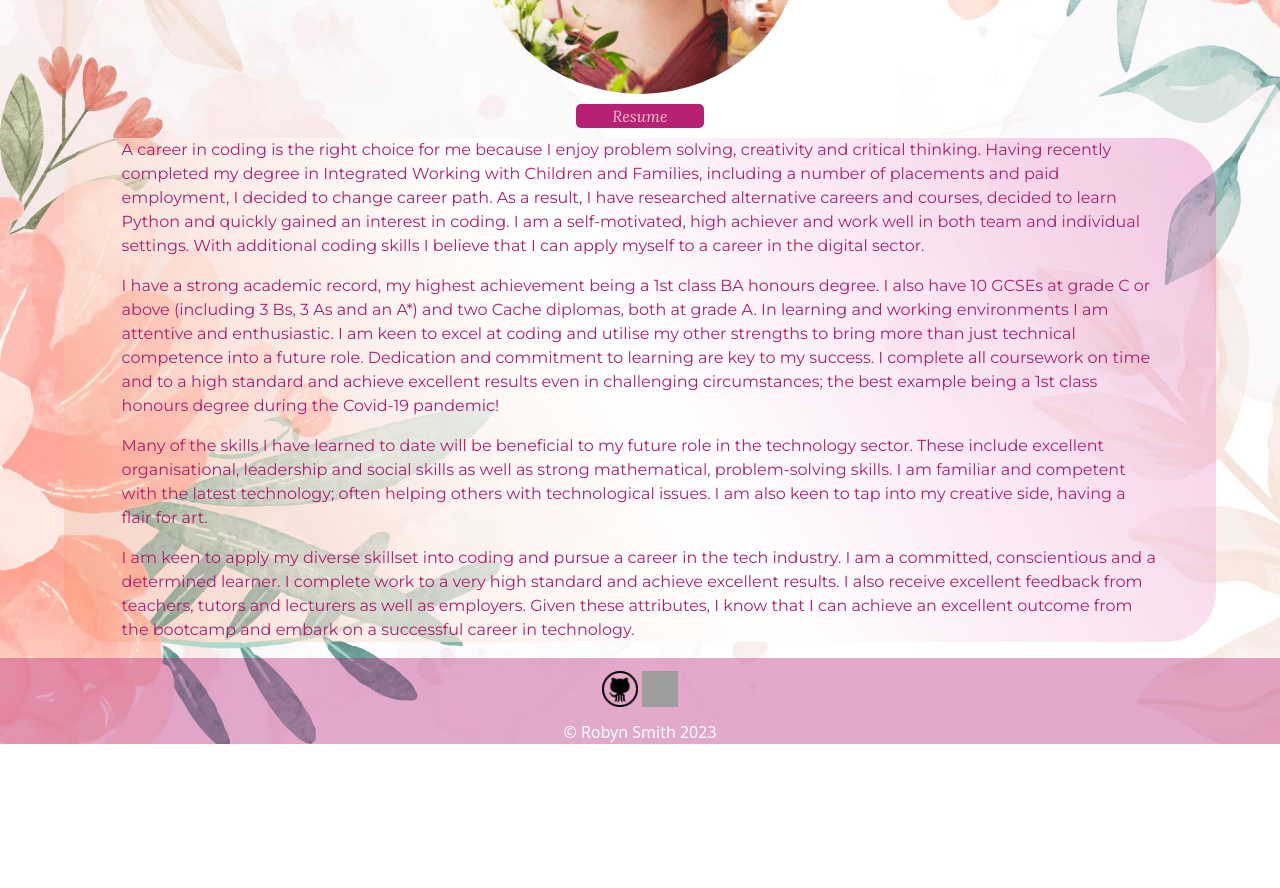
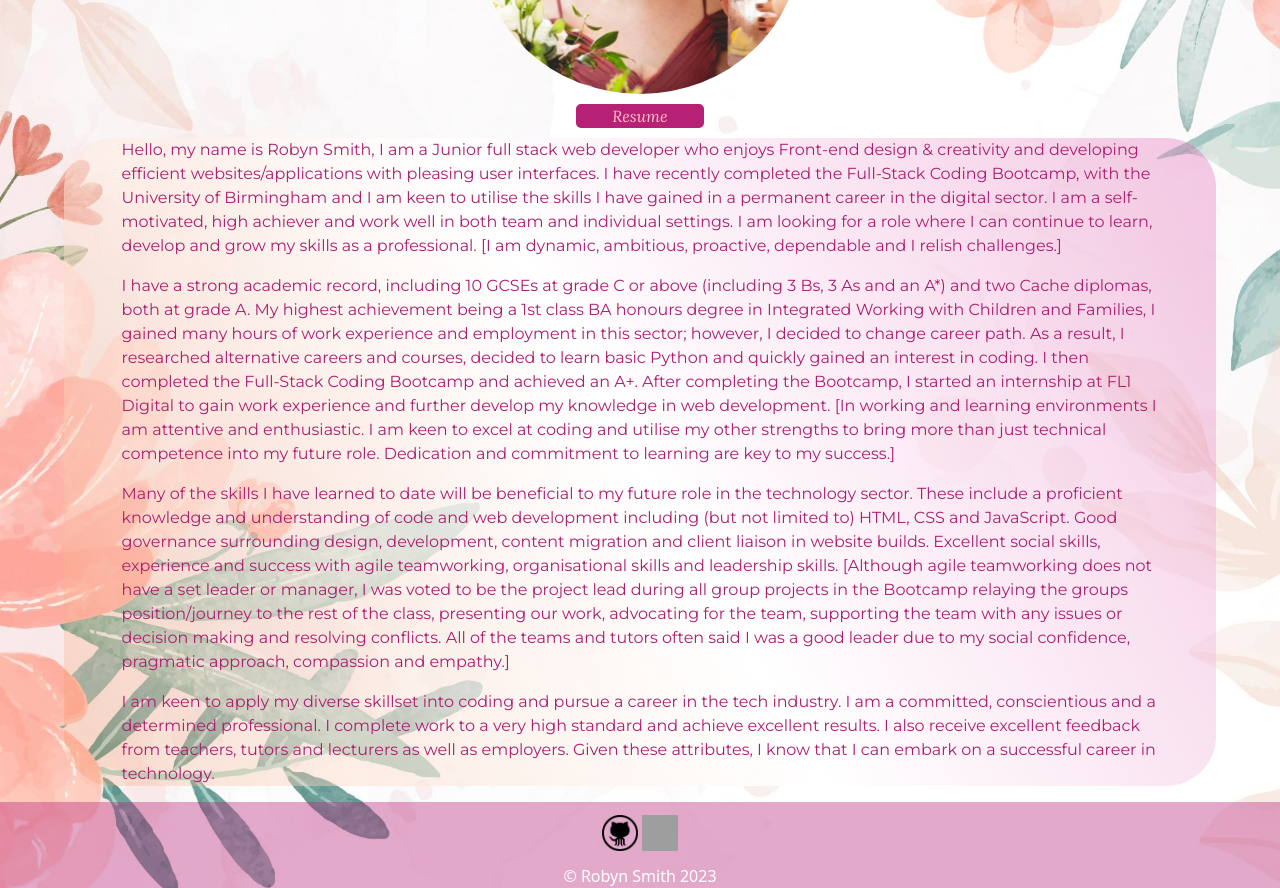
Before and after one commit to Robyn-Smith/react_portfolio, a React (Create React App) app: page / in a window 1280 px wide. Shown: the part 400-1288 px from the top of the page. Before the commit the page ends 1144 px from the top, so only its background shows below. Built offline with nearby package versions, Linux system fonts and the light colour scheme; grey boxes are pictures that could not be loaded.

Commit message:
changes to about me

```diff
--- a/src/components/pages/About.js
+++ b/src/components/pages/About.js
@@ -14,40 +14,19 @@ export default function About() {
   onMouseOut={e => e.currentTarget.style.opacity = 1}></img>*/}Resume</a>
       <div class= "aboutpage" style={{backgroundImage:'linear-gradient(60deg, rgba(241, 98, 16, 0.174), white, rgba(208, 5, 130, 0.215))', marginLeft: "5%", marginRight: "5%", borderRadius: "50px"}}>
         <p>
-        A career in coding is the right choice for me because I enjoy problem solving, creativity
-        and critical thinking. Having recently completed my degree in Integrated Working with Children
-        and Families, including a number of placements and paid employment, I decided to change career
-        path. As a result, I have researched alternative careers and courses, decided to learn Python
-        and quickly gained an interest in coding. I am a self-motivated, high achiever and work well in
-        both team and individual settings. With additional coding skills I believe that I can apply
-        myself to a career in the digital sector.
+        Hello, my name is Robyn Smith, I am a Junior full stack web developer who enjoys Front-end design & creativity and developing efficient websites/applications with pleasing user interfaces. I have recently completed the Full-Stack Coding Bootcamp, with the University of Birmingham and I am keen to utilise the skills I have gained in a permanent career in the digital sector. I am a self-motivated, high achiever and work well in both team and individual settings. I am looking for a role where I can continue to learn, develop and grow my skills as a professional. [I am dynamic, ambitious, proactive, dependable and I relish challenges.]
         </p>
 
         <p>
-        I have a strong academic record, my highest achievement being a 1st class BA honours degree.
-        I also have 10 GCSEs at grade C or above (including 3 Bs, 3 As and an A*) and two Cache
-        diplomas, both at grade A.  In learning and working environments I am attentive and
-        enthusiastic. I am keen to excel at coding and utilise my other strengths to bring more
-        than just technical competence into a future role.  Dedication and commitment to learning are
-        key to my success.  I complete all coursework on time and to a high standard and achieve
-        excellent results even in challenging circumstances; the best example being a 1st class
-        honours degree during the Covid-19 pandemic!
+        I have a strong academic record, including 10 GCSEs at grade C or above (including 3 Bs, 3 As and an A*) and two Cache diplomas, both at grade A. My highest achievement being a 1st class BA honours degree in Integrated Working with Children and Families, I gained many hours of work experience and employment in this sector; however, I decided to change career path. As a result, I researched alternative careers and courses, decided to learn basic Python and quickly gained an interest in coding. I then completed the Full-Stack Coding Bootcamp and achieved an A+. After completing the Bootcamp, I started an internship at FL1 Digital to gain work experience and further develop my knowledge in web development. [In working and learning environments I am attentive and enthusiastic. I am keen to excel at coding and utilise my other strengths to bring more than just technical competence into my future role. Dedication and commitment to learning are key to my success.]
         </p>
 
         <p>
-        Many of the skills I have learned to date will be beneficial to my future role in the
-        technology sector. These include excellent organisational, leadership and social skills as
-        well as strong mathematical, problem-solving skills. I am familiar and competent with the
-        latest technology; often helping others with technological issues. I am also keen to tap
-        into my creative side, having a flair for art.
+        Many of the skills I have learned to date will be beneficial to my future role in the technology sector. These include a proficient knowledge and understanding of code and web development including (but not limited to) HTML, CSS and JavaScript. Good governance surrounding design, development, content migration and client liaison in website builds. Excellent social skills, experience and success with agile teamworking, organisational skills and leadership skills. [Although agile teamworking does not have a set leader or manager, I was voted to be the project lead during all group projects in the Bootcamp relaying the groups position/journey to the rest of the class, presenting our work, advocating for the team, supporting the team with any issues or decision making and resolving conflicts. All of the teams and tutors often said I was a good leader due to my social confidence, pragmatic approach, compassion and empathy.]
         </p>
 
         <p>
-        I am keen to apply my diverse skillset into coding and pursue a career in the tech industry.
-        I am a committed, conscientious and a determined learner. I complete work to a very high
-        standard and achieve excellent results.  I also receive excellent feedback from teachers,
-        tutors and lecturers as well as employers.  Given these attributes, I know that I can achieve
-        an excellent outcome from the bootcamp and embark on a successful career in technology.
+        I am keen to apply my diverse skillset into coding and pursue a career in the tech industry. I am a committed, conscientious and a determined professional. I complete work to a very high standard and achieve excellent results. I also receive excellent feedback from teachers, tutors and lecturers as well as employers. Given these attributes, I know that I can embark on a successful career in technology.
         </p>
       </div>
     </div>
```
